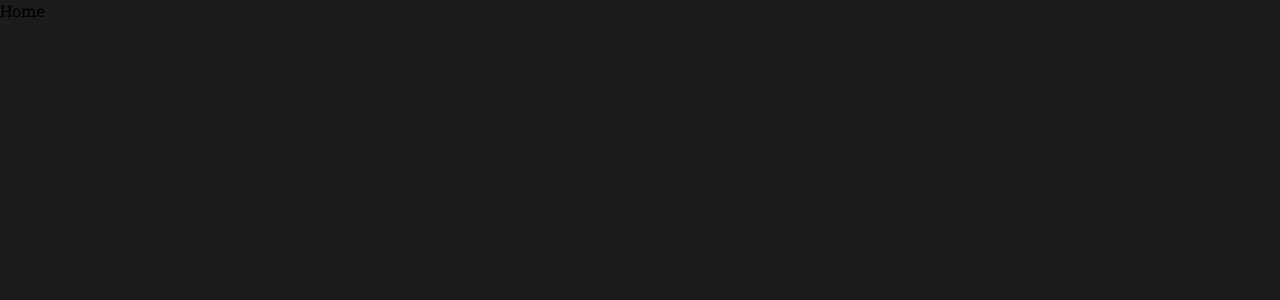
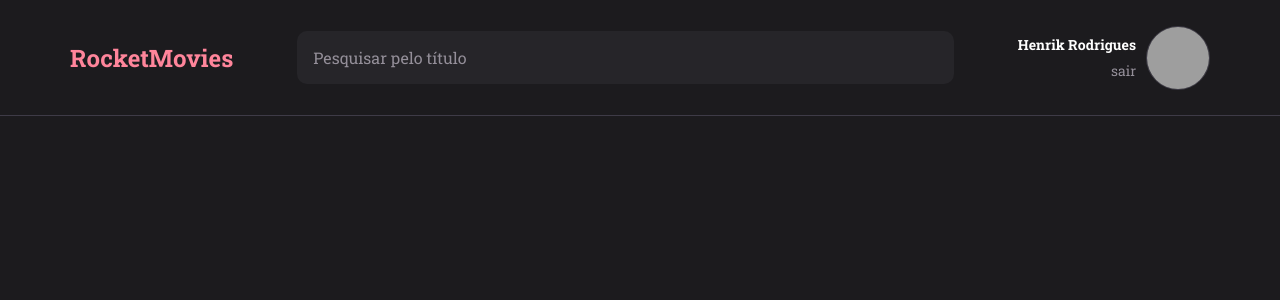
Before and after one commit to henrikRod/rocketMovies, a React (Vite) app: page / in a window 1280 px wide. Shown: the top 300 px of the page. Built offline with nearby package versions, Linux system fonts and the light colour scheme; grey boxes are pictures that could not be loaded.

Commit message:
Create header component

```diff
--- a/src/components/Header/index.jsx
+++ b/src/components/Header/index.jsx
@@ -1,7 +1,21 @@
+import { Input } from "../Input";
+
+import "./styles.css";
+
 export default function Header() {
   return (
     <header>
-      <h1>RocketMovies</h1>
+      <div className="container">
+        <h1>RocketMovies</h1>
+        <Input placeholder="Pesquisar pelo título" />
+        <aside>
+          <div>
+            <strong>Henrik Rodrigues</strong>
+            <a href="#">sair</a>
+          </div>
+          <img src="https://github.com/henrikRod.png" />
+        </aside>
+      </div>
     </header>
   );
 };
--- a/src/components/Header/styles.css
+++ b/src/components/Header/styles.css
@@ -1,4 +1,55 @@
-header h1 {
+header {
+  border-bottom: 1px solid var(--gray-700);
+  display: flex;
+  justify-content: center;
+}
+
+header div {
+  grid-area: header div;
+  display: flex;
+  justify-content: space-between;
+  align-items: center;
+  gap: 64px;
+
+  width: 100%;
+}
+
+header div h1 {
   font-size: 24px;
   color: var(--primaryColor);
 }
+
+header div aside {
+  font-size: 14px;
+  display: flex;
+  align-items: center;
+  gap: 10px;
+}
+
+header div aside img {
+  width: 64px;
+  height: 64px;
+
+  border-radius: 100%;
+  border: 1px solid var(--gray-700);
+}
+
+header div aside > div {
+  display: flex;
+  flex-direction: column;
+  gap: 2px;
+  align-items: end;
+}
+
+header div aside strong {
+  color: white;
+  font-weight: bold;
+  max-width: 150px;
+  white-space: nowrap;
+  overflow: hidden;
+}
+
+header div aside a {
+  color: var(--secondaryColor);
+  margin-top: 5px;
+}
--- a/src/components/Input/styles.css
+++ b/src/components/Input/styles.css
@@ -5,11 +5,12 @@
   background-color: var(--gray-200);
 
   padding: 16px;
-  margin-bottom: 8px;
 
   border-radius: 10px;
 
   color: var(--secondaryColor);
+
+  width: 100%;
 }
 
 .inputContainer input {
--- a/src/index.css
+++ b/src/index.css
@@ -7,6 +7,7 @@
   --gray-200: #262529;
   --gray-400: #1C1B1E;
   --gray-600: #312E38;
+  --gray-700: #3E3B47;
   --gray-900: #0D0C0F;
   --main-font: "Roboto Slab", serif;
 }
@@ -40,3 +41,9 @@ textarea:hover {
 a {
   text-decoration: none;
 }
+
+.container {
+  max-width: 1140px;
+  width: 100%;
+  margin: 0 auto;
+}
--- a/src/pages/Home/index.jsx
+++ b/src/pages/Home/index.jsx
@@ -1,5 +1,12 @@
+import Header from "../../components/Header"
+
+import "./styles.css";
+
 export default function Home() {
   return(
-    <>Home</>
+    <div id="home">
+      <Header />
+      <main className="container"></main>
+    </div>
   )
 };
--- a/src/pages/Home/styles.css
+++ b/src/pages/Home/styles.css
@@ -0,0 +1,15 @@
+#home {
+  display: grid;
+  grid-template-rows: 116px 1fr;
+  grid-template-columns: 1fr;
+  grid-template-areas:
+    "header"
+    "main"
+  ;
+
+  margin: 0 auto;
+}
+
+#home main {
+  grid-area: main;
+}
--- a/src/pages/SignIn/styles.css
+++ b/src/pages/SignIn/styles.css
@@ -1,6 +1,10 @@
 #signInPage {
   height: 100vh;
   display: flex;
+}
+
+#signInPage input {
+  margin-bottom: 8px;
 }
 
 #signInPage form {
--- a/src/pages/SingUp/styles.css
+++ b/src/pages/SingUp/styles.css
@@ -1,6 +1,10 @@
 #signUpPage {
   height: 100vh;
   display: flex;
+}
+
+#signUpPage input {
+  margin-bottom: 8px;
 }
 
 #signUpPage form {
```
